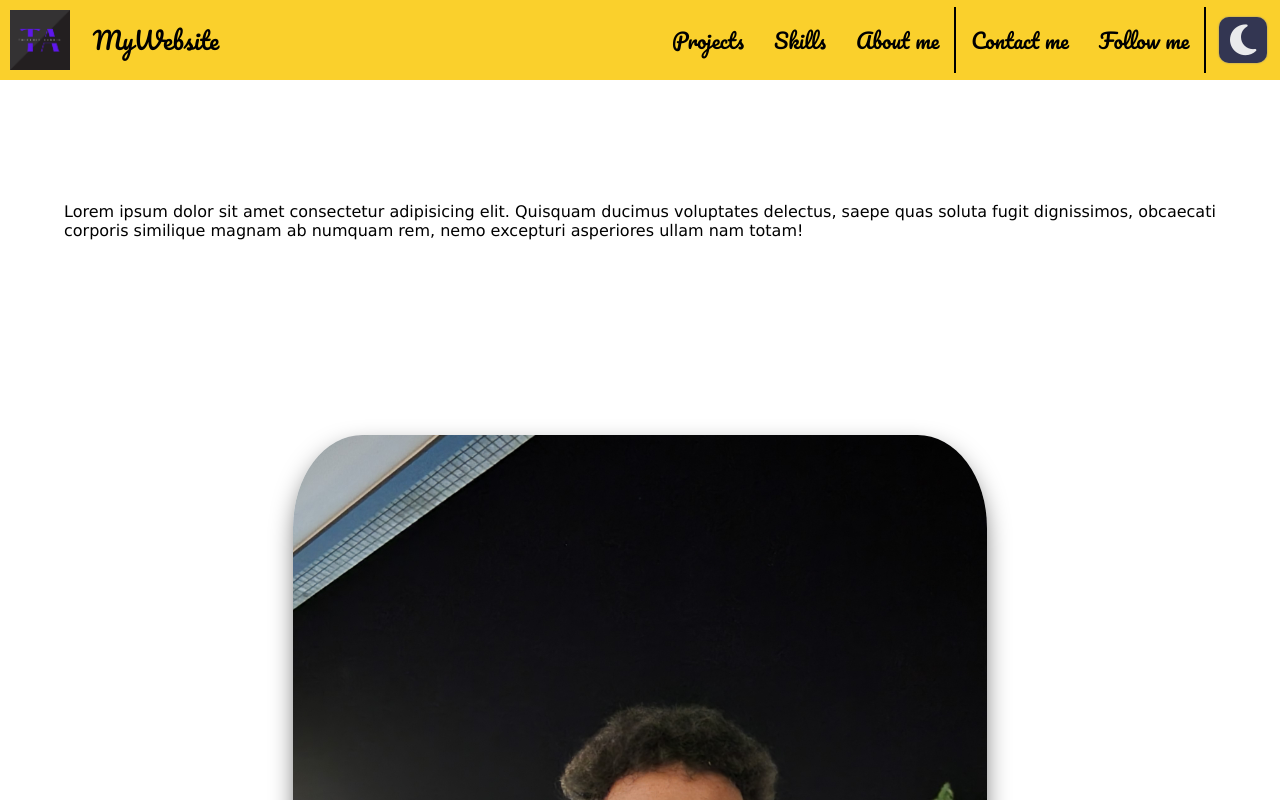
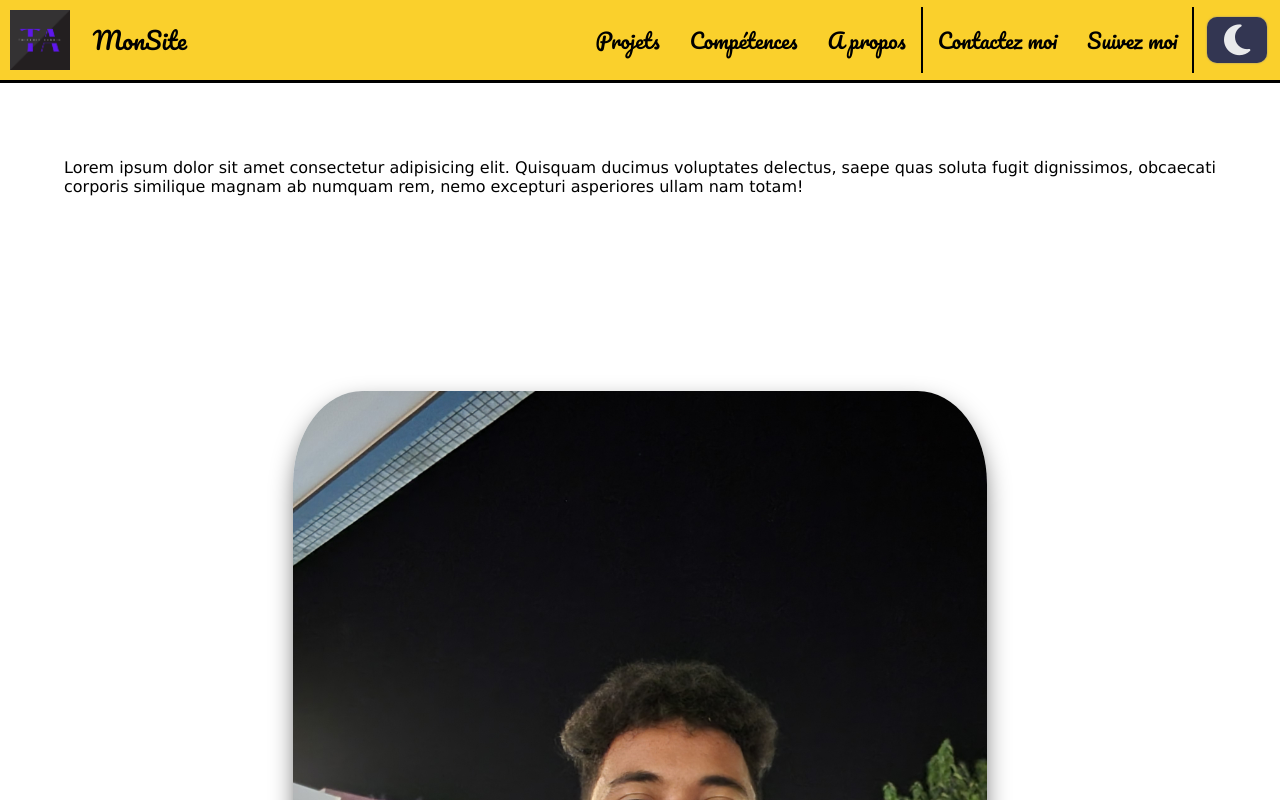
Before and after one commit to ThibaultAnd261/MyWebsite, a plain HTML site: page index.html in a window 1280 px wide. Shown: the top 800 px of the page. Drawn offline with Linux system fonts and the light colour scheme; a web font is replaced by a local one.

Commit message:
Navbar fixed & responsive

```diff
--- a/index.html
+++ b/index.html
@@ -13,19 +13,23 @@
 
 <body>
     <nav class="navbar">
+        <div class="navbar-container">
             <img class="navbar-logo" src="./assets/img/logo-TA.png" alt="">
-        <div class="navbar-title">MyWebsite</div>
+            <p class="navbar-title">
+                MonSite
+            </p>
             <div class="navbar-links">
                 <ul>
-                <li><a href="">Projects </a></li>
-                <li><a href="">Skills </a></li>
-                <li><a href="">About me </a></li>
-                <li><a href="">Contact me </a></li>
-                <li><a href="">Follow me </a></li>
+                    <li><a href="">Projets </a></li>
+                    <li><a href="">Compétences </a></li>
+                    <li><a href="">A propos </a></li>
+                    <li><a href="">Contactez moi </a></li>
+                    <li><a href="">Suivez moi </a></li>
                 </ul>
             </div>
             <i class="light-icon fa-solid fa-moon" onclick="websiteTheme()"></i>
             <img class="burger-icon" src="./assets/icon/burger-icon.png" onclick="burgerMenu()" alt="">
+        </div>
     </nav>
     <header class="header">
         <div class="header-top">
--- a/style.css
+++ b/style.css
@@ -20,10 +20,18 @@
 /* navbar */
 
 .navbar {
+    position: fixed;
+    z-index: 1;
+    background-color: var(--yellow-color);
+    width: 100%;
+    height: 80px;
+}
+
+.navbar-container {
     display: flex;
+    justify-content: space-between;
     align-items: center;
-    background-color: var(--yellow-color);
-    justify-content: space-between;
+    border-bottom: 3px solid black;
 }
 
 .navbar-logo {
@@ -63,16 +71,11 @@ i.light-icon {
 }
 
 .navbar-links {
-    display: flex;
-    justify-content: center;
-    align-items: center;
     position: absolute;
     top: 0;
     left: 0;
-    background-color: var(--yellow-color);
     width: 100%;
-    height: 100%;
-    transform: translateY(-100%);
+    transform: translateY(-400px);
 }
 
 .menu-close-mobile {
@@ -85,21 +88,21 @@ i.light-icon {
 
 @keyframes upToDown {
     from {
-        transform: translateY(-100%);
+        transform: translateY(-400px);
     }
 
     to {
-        transform: translateY(0%);
+        transform: translateY(83px);
     }
 }
 
 @keyframes downToUp {
     from {
-        transform: translateY(0%);
+        transform: translateY(83px);
     }
 
     to {
-        transform: translateY(-100%);
+        transform: translateY(-400px);
     }
 }
 
@@ -108,6 +111,8 @@ i.light-icon {
     display: flex;
     flex-direction: column;
     align-items: center;
+    width: 100%;
+    background-color: var(--yellow-color);
 }
 
 .navbar-links ul li {
@@ -129,6 +134,7 @@ i.light-icon {
     flex-direction: column;
     justify-content: center;
     align-items: center;
+    padding-top: 100px;
 }
 
 .header-top,
@@ -146,7 +152,7 @@ i.light-icon {
     display: flex;
     justify-content: center;
     align-items: center;
-    padding: 7%;
+    margin: 7%;
 }
 
 .header-face a img {
@@ -162,10 +168,6 @@ i.light-icon {
 .header-infos {
     padding: 3%;
     margin: 2%;
-    /* display: flex;
-    flex-direction: column;
-    justify-content: center;
-    align-items: center; */
     border: 1px solid black;
     border-radius: 5px;
     box-shadow: rgba(0, 0, 0, 0.16) 0px 3px 6px, rgba(0, 0, 0, 0.23) 0px 3px 6px;
@@ -186,11 +188,13 @@ i.light-icon {
     .navbar-links {
         position: relative;
         transform: unset;
+        margin-left: auto;
+        width: unset;
     }
 
     .navbar-links ul {
         flex-direction: row;
-        margin-left: auto;
+        /* margin-left: auto; */
     }
 
     .navbar-title {
```
Lines whose indentation alone changed are shown as unchanged.
